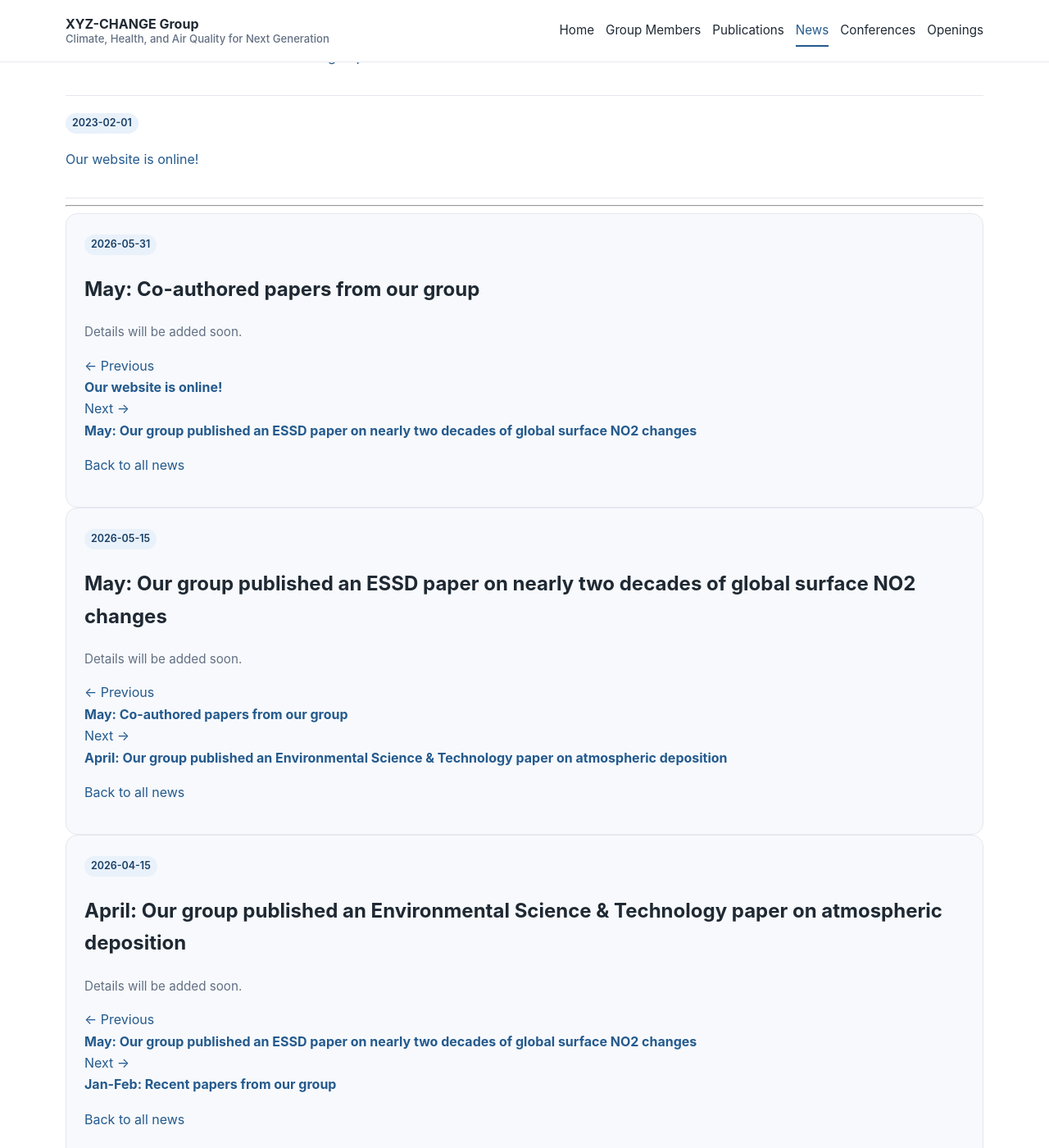
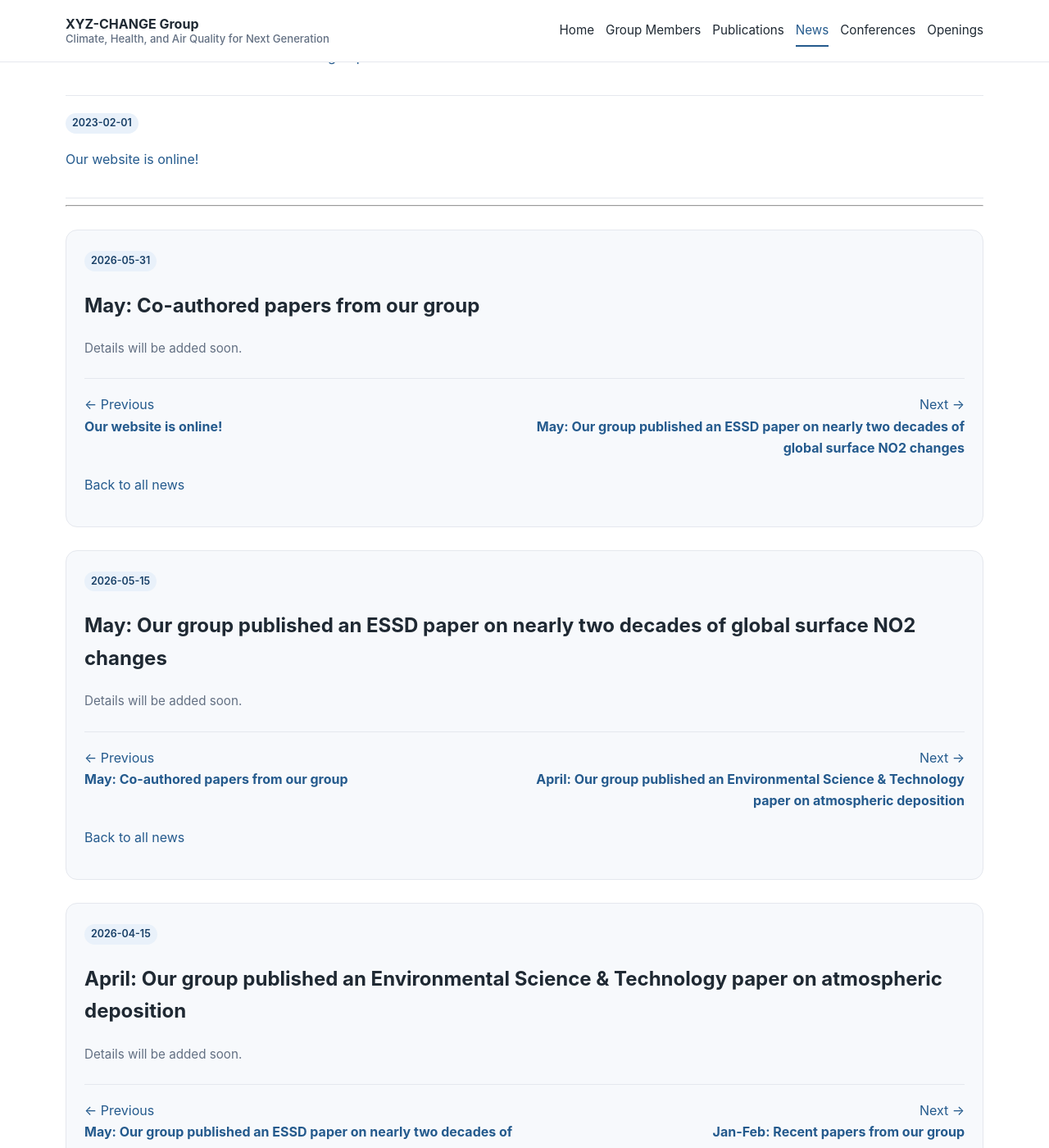
Before and after one commit to MuJSh/xyz_CHANGE, a Jekyll site: the page built from _pages/news.md, in a window 1280 px wide and 1400 px high, scrolled down 4911 px. Shown: the whole window at 82% size. Built offline with Jekyll 4.4.1, drawn with Linux system fonts in a browser that asks for light colours.

Commit message:
Limit news image size and style navigation

```diff
--- a/assets/css/style.css
+++ b/assets/css/style.css
@@ -34,6 +34,14 @@ a:hover {
 .site-main {
   width: min(var(--max-width), calc(100% - 40px));
   margin: 0 auto;
+}
+
+.site-main img:not(.member-photo):not(.profile-photo) {
+  display: block;
+  max-width: min(100%, 760px);
+  height: auto;
+  margin: 18px auto;
+  border-radius: 12px;
 }
 
 .site-header {
@@ -227,6 +235,28 @@ a:hover {
   margin: 2px 2px 2px 0;
 }
 
+.news-detail {
+  scroll-margin-top: 110px;
+  margin: 28px 0;
+}
+
+.news-nav {
+  display: grid;
+  grid-template-columns: 1fr 1fr;
+  gap: 18px;
+  margin-top: 24px;
+  padding-top: 18px;
+  border-top: 1px solid var(--border);
+}
+
+.news-nav > div:last-child {
+  text-align: right;
+}
+
+.back-to-news {
+  margin-top: 18px;
+}
+
 .two-column {
   display: grid;
   grid-template-columns: 1fr 1fr;
@@ -259,11 +289,16 @@ a:hover {
 
   .hero,
   .two-column,
-  .profile-hero {
+  .profile-hero,
+  .news-nav {
     grid-template-columns: 1fr;
   }
 
   .member-card {
     grid-template-columns: 1fr;
   }
+
+  .news-nav > div:last-child {
+    text-align: left;
+  }
 }
```
